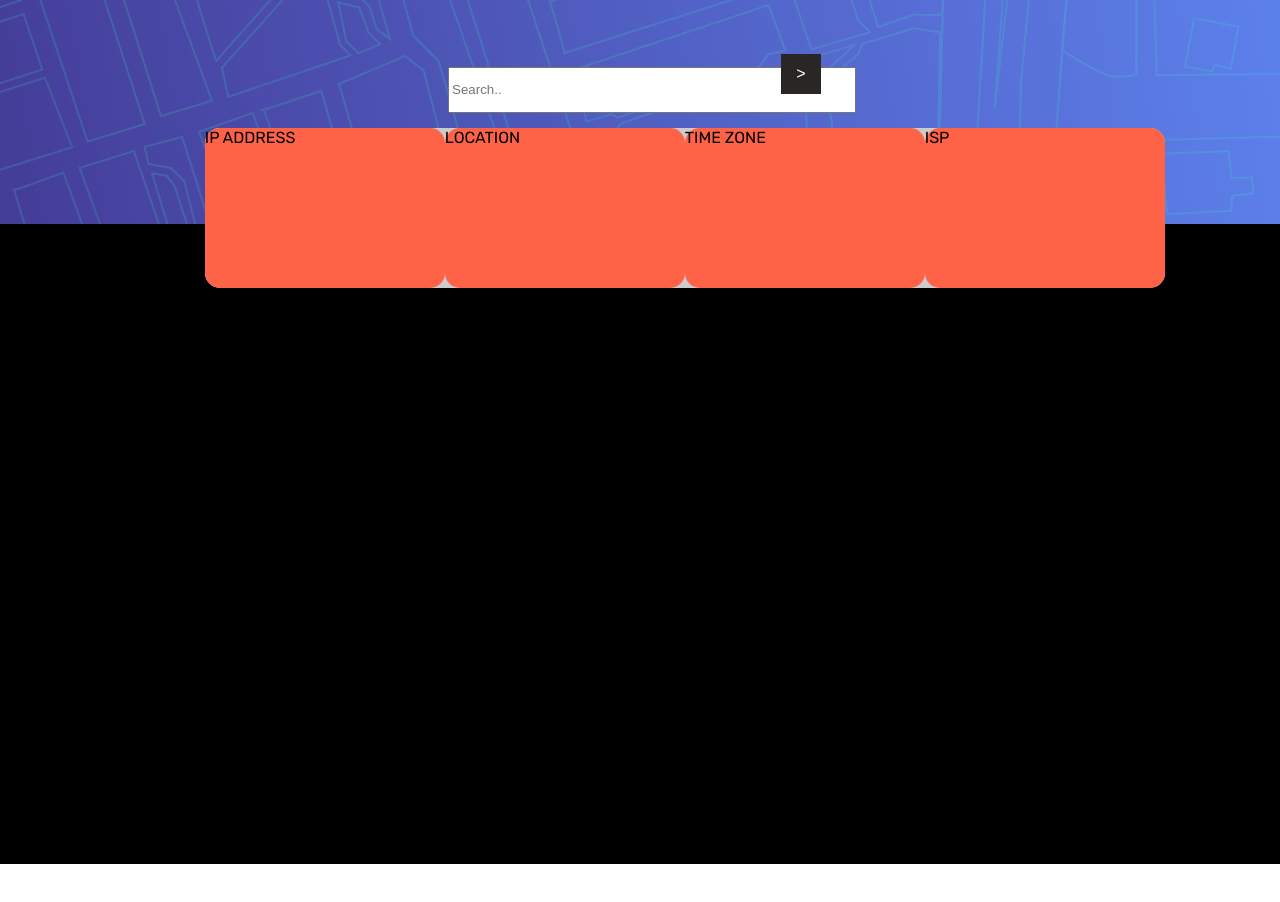
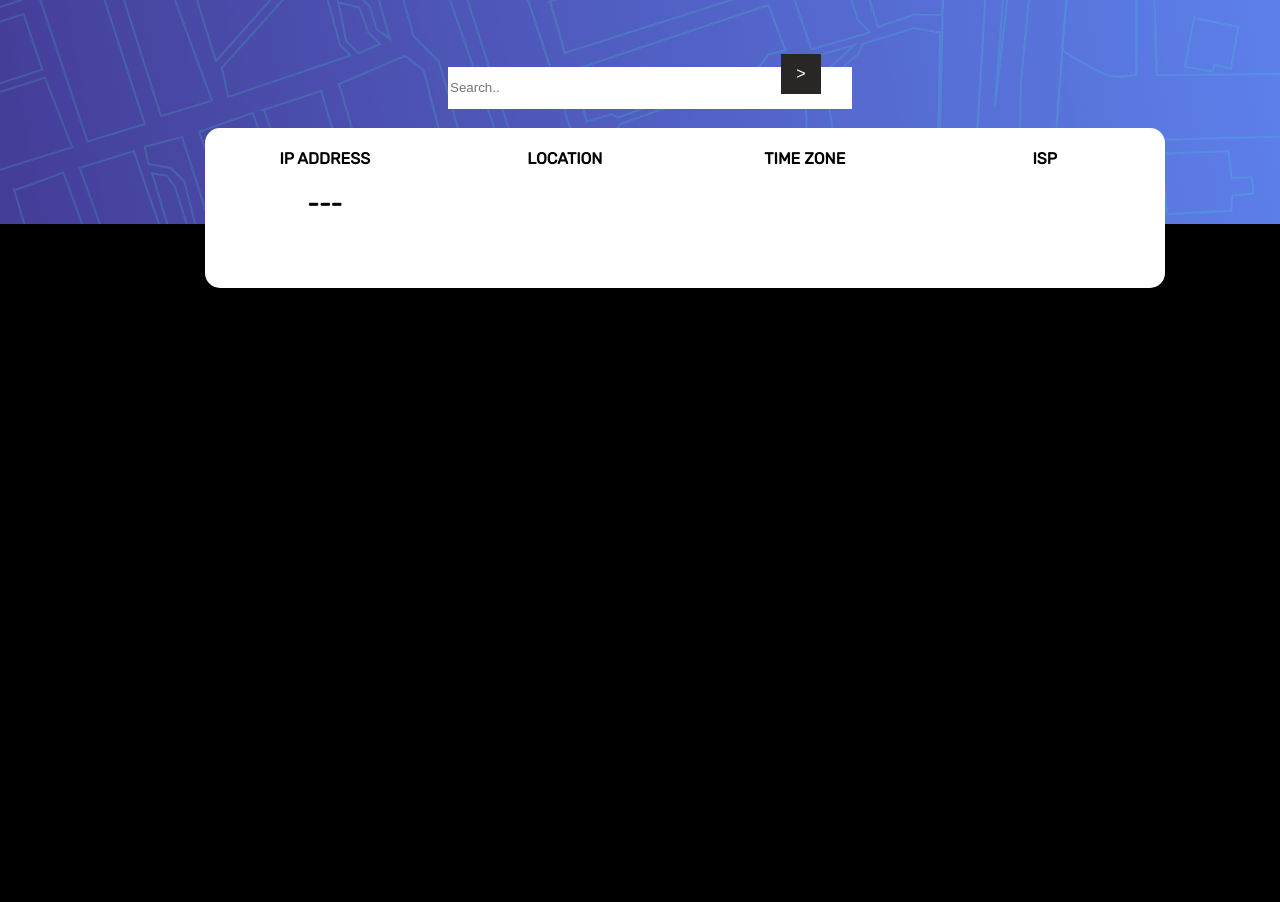
Before and after one commit to mihirrd/IPTracker, a React (Create React App) app: page / in a window 1280 px wide. Shown: the top 902 px of the page. Before the commit the page ends 864 px from the top, so only its background shows below. Built offline with nearby package versions, Linux system fonts and the light colour scheme; no server answers.

Commit message:
search bar working, displaying the data correctly

```diff
--- a/src/components/Main/Main.js
+++ b/src/components/Main/Main.js
@@ -1,29 +1,33 @@
-import React, { Component } from 'react'
+import React from 'react'
 import styles from './Main.module.css'
-import axios from 'axios'
 
-export class Main extends Component {
 
-    state = {
-        ip : "",
-    }
+function Main(props) {
 
-    componentDidMount = async () =>{
-        axios.get('https://geo.ipify.org/api/v1?apiKey=at_PzHVdj7RtKgtUenDZXRvshAFG2XDU&ipAddress=103.146.240.30')
-        .then((respose)=>console.log(respose.data))
-        .catch(error => console.log(error))
-    }
+    return (
+        <div className = {styles.box}>
+            <div className = {styles.ip}>
+                <h4>IP ADDRESS</h4>
+                <h2>{props.ip === "" ? "---" : props.ip}</h2>
+            </div>
+            <div className = {styles.loc}>
+                <h4 className = {styles.location}>LOCATION</h4>
+                <p className = {styles.city}>{props.city}</p>
+                <p className = {styles.region}>{props.region}</p>
+                <p className = {styles.country}>{props.country}</p>
+            </div>
+            <div className = {styles.tzone}>
+                <h4>TIME ZONE</h4>
+                <h1>{props.tzone}</h1>
 
-    render() {
-        return (
-            <div className = {styles.box}>
-                <div className = {styles.ip}>IP ADDRESS</div>
-                <div className = {styles.loc}>LOCATION</div>
-                <div className = {styles.tzone}>TIME ZONE</div>
-                <div className = {styles.isp}>ISP</div>
             </div>
-        )
-    }
+            <div className = {styles.isp}>
+                <h4>ISP</h4>
+                <h1>{props.isp}</h1>
+
+            </div>
+        </div>
+    )
 }
 
 export default Main
--- a/src/components/Main/Main.module.css
+++ b/src/components/Main/Main.module.css
@@ -2,39 +2,73 @@
     position: absolute;
     height : 10em;
     width : 60em;
-    background-color: rgb(206, 202, 202);
+    background-color:white;
     margin-left: 16%;
     margin-top: 8em;
     border-radius: 15px;
     display: flex;
     justify-content: center;
-
+    padding: 0;
 }
 
+h4{
+    text-align: center;
+}
 .ip{
     height: 100%;
     width: 25%;
-    background-color: tomato;
+
     border-radius: 15px;
+    text-align: center;
+    border-right: 1px gray ;
+
+
+}
+.city{
+    font-weight: 600;
+    font-size: 25px;
+}
+
+.region{
+    color: rgb(83, 82, 82);
+    font-weight: 500;
+    font-size: 20px;
+}
+
+.country{
+    color: rgb(83, 82, 82);
+    font-weight: 300;
+    font-size: 15px;
 }
 
 .loc{
     height: 100%;
     width: 25%;
-    background-color: tomato;
+
     border-radius: 15px;
+    text-align: center;
+
+
 }
 
 .tzone{
     height: 100%;
     width: 25%;
-    background-color: tomato;
+
     border-radius: 15px;
+    text-align: center;
+
 }
+
 
 .isp{
     height: 100%;
     width: 25%;
-    background-color: tomato;
+
     border-radius: 15px;
+    text-align: center;
+
 }
+p{
+    margin: 7px;
+}
--- a/src/components/Map/Map.module.css
+++ b/src/components/Map/Map.module.css
@@ -1,5 +1,5 @@
 .container{
     background-color: black;
-    height: 40em;
+    height: 45em;
     width: 100%;
 }
--- a/src/components/Searchbar/Searchbar.js
+++ b/src/components/Searchbar/Searchbar.js
@@ -1,19 +1,64 @@
-import React from 'react'
+import React, {Component}from 'react'
 import styles from './Searchbar.module.css'
 import Main from '../Main/Main.js'
+import axios from 'axios'
 
-function Searchbar() {
+class Searchbar extends Component {
+
+    state = {
+        ip : "",
+        loc : {},
+        isp : "",
 
 
-    return (
-        <div className = {styles.bg}>
-            <div className = {styles.searchcontainer}>
-                <input className = {styles.bar} type="text" name="search" placeholder="Search.."/>
-                <button className = {styles.button}> > </button>
+    }
+
+
+    handleChange =(event)=>{
+        const {value} = event.target
+        this.setState({ip : value})
+
+    }
+    handleSearch = async()=>{
+        const url = `https://geo.ipify.org/api/v1?apiKey=at_PzHVdj7RtKgtUenDZXRvshAFG2XDU&ipAddress=${this.state.ip}`
+        let fetchedData = {}
+        await axios.get(url).then(res => fetchedData = res.data)
+        .catch(e => console.log(e))
+
+        this.setState({
+            loc : fetchedData.location,
+            isp : fetchedData.isp
+        })
+    }
+
+    render(){
+
+        return (
+            <div className = {styles.bg}>
+                <div className = {styles.searchcontainer}>
+                    <input
+                        className = {styles.bar}
+                        type="text" value = {this.state.ip}
+                        name="search" placeholder="Search.."
+                        onChange = {this.handleChange}
+                        />
+                    <button
+                    className = {styles.button}
+                    onClick = {this.handleSearch}
+                    > {'>'} </button>
+                </div>
+                <Main
+                    country = {this.state.loc.country}
+                    ip = {this.state.ip}
+                    region = {this.state.loc.region}
+                    city = {this.state.loc.city}
+                    tzone = {this.state.loc.timezone}
+                    isp = {this.state.isp}
+                    />
             </div>
-            <Main/>
-        </div>
-    )
+        )
+    }
+
 }
 
 export default Searchbar
--- a/src/components/Searchbar/Searchbar.module.css
+++ b/src/components/Searchbar/Searchbar.module.css
@@ -12,6 +12,8 @@
     height: 3em;
     width: 30em;
     margin-left: 35%;
+    border: none;
+    font-family:
 }
 .button{
     position: absolute;
```
Also changed, not shown: 1 other file (tests, documents, lock files or other folders).
